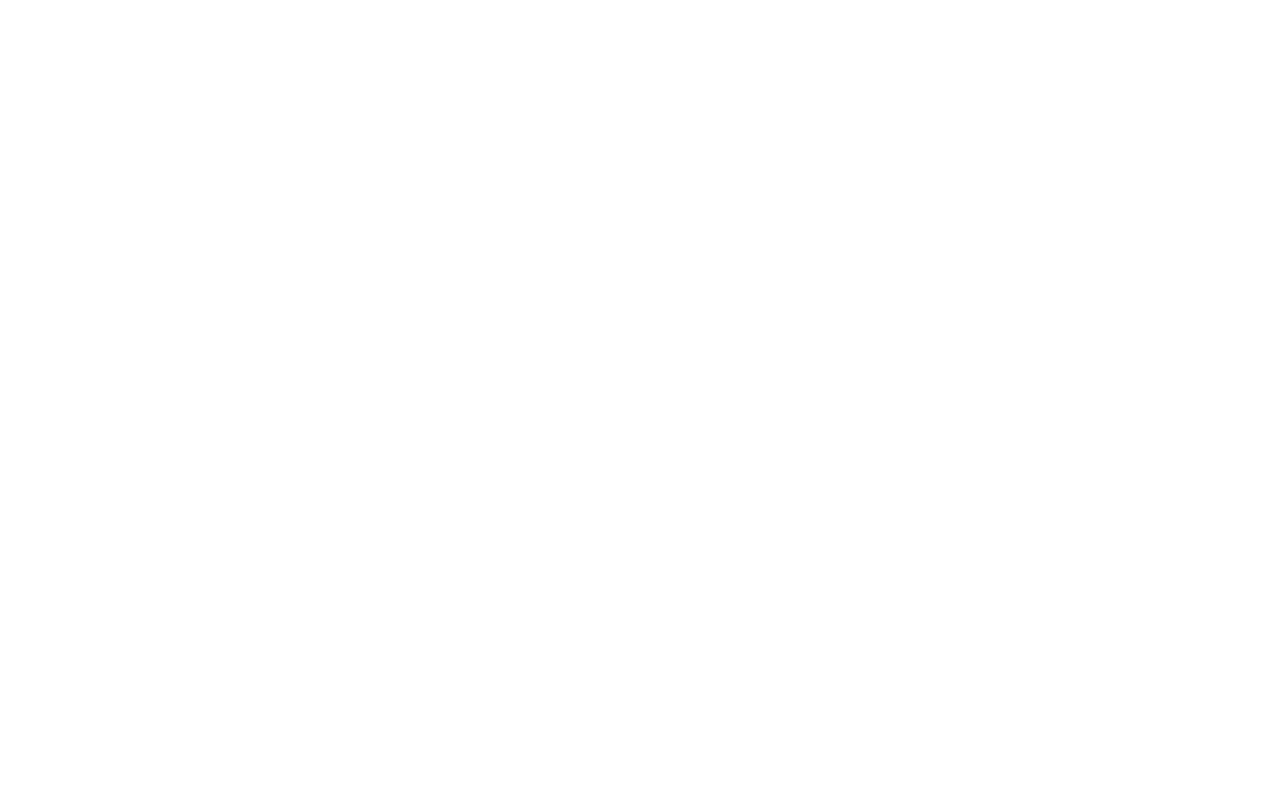
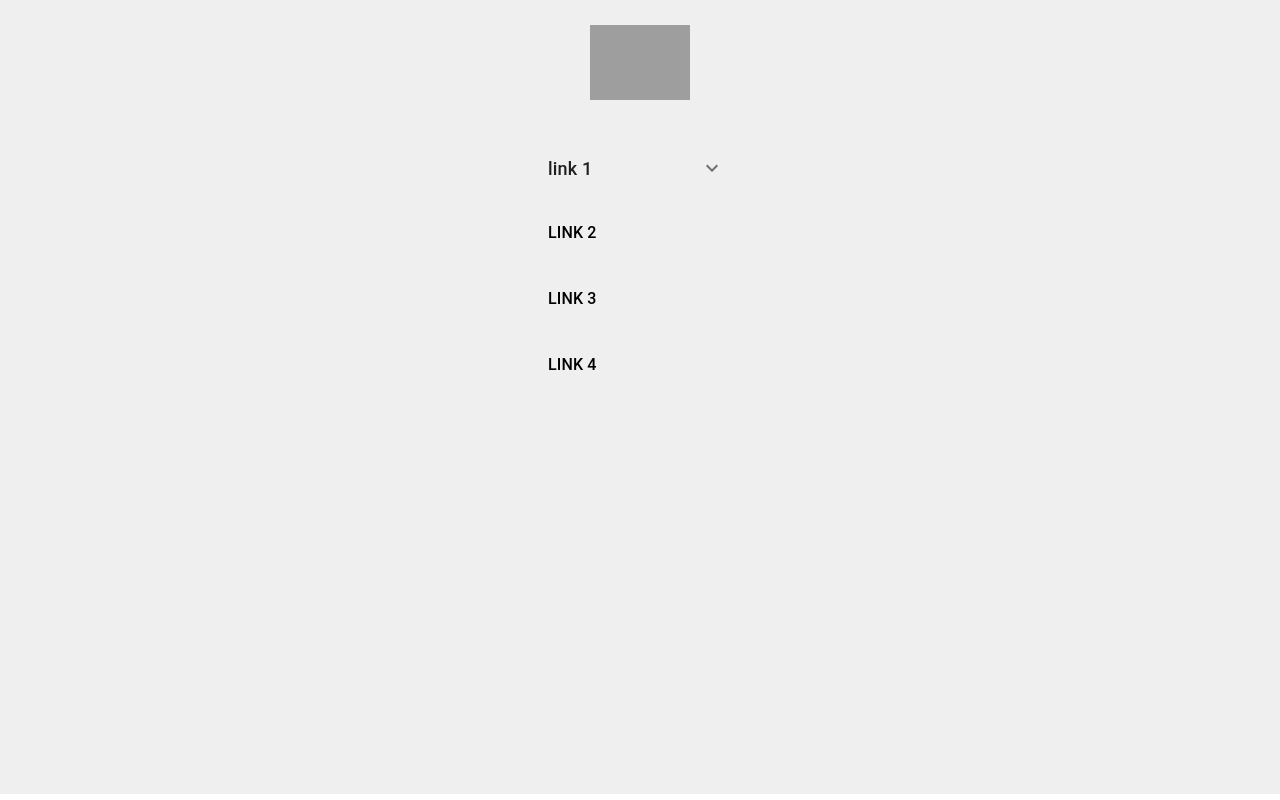
Before and after one commit to TT8-React/team4, a React (Create React App) app: page / in a window 1280 px wide. Built offline with nearby package versions, Linux system fonts and the light colour scheme; grey boxes are pictures that could not be loaded.

Commit message:
create barside with accoridan and normal items

```diff
--- a/src/App.js
+++ b/src/App.js
@@ -1,10 +1,25 @@
 
 import './App.css';
+import SideBar from './components/SideBar'
 
 function App() {
   return (
-    <div className="App">
-
+    <div className="App" style={{ height: "93vh" }}>
+      <SideBar currentRoute={3} Links={
+        [
+          {
+            //Acordian Route Exmaple
+            title: "link 1",
+            dropList: [
+              { title: "link 1.1", route: "1.1", },
+              { title: "link 1.2", route: "1.2", },
+            ]
+          },
+          //Normal Route Exmaple
+          { title: "link 2", route: "2" },
+          { title: "link 3", route: "3" },
+          { title: "link 4", route: "4" },
+        ]} />
     </div>
   );
 }
--- /dev/null
+++ b/src/components/SideBar/AccordionNavItem/index.jsx
@@ -0,0 +1,36 @@
+import { Accordion, AccordionDetails, AccordionSummary, Typography } from '@mui/material';
+import ExpandMoreIcon from '@mui/icons-material/ExpandMore';
+import NavItem from '../NavItem'
+
+import React, { useState } from 'react'
+
+export default function Index({ title, current, dropList, changeRoute }) {
+    let active = dropList?.some(link => link.route === current)
+
+    const [expanded, setExpanded] = useState(false);
+
+    const handleChange = () => {
+        setExpanded(prev => !prev);
+    };
+
+    const container = {
+        sx: { p: 0, boxShadow: "none", background: "#0000", borderWidth: "none", width: "200px", ":hover": { background: '#d0d0d0' } },
+    }
+
+    const text = {
+        fontWeight: active ? 800 : 450,
+        fontSize: 18,
+        marginLeft: -1,
+    }
+
+    return (
+        <Accordion  {...container} expanded={expanded} onChange={handleChange}>
+            <AccordionSummary sx={{ height: "36px" }} expandIcon={<ExpandMoreIcon />}>
+                <Typography {...text} children={title || "Route"} />
+            </AccordionSummary >
+            <AccordionDetails>
+                {dropList?.map(link => <NavItem key={link.title} onClick={_ => changeRoute(link.route)} current={current} {...link} />)}
+            </AccordionDetails>
+        </Accordion >
+    )
+}
--- /dev/null
+++ b/src/components/SideBar/Logo/index.jsx
@@ -0,0 +1,11 @@
+import { Box } from '@mui/material'
+import DashboardLogo from '../../../assets/Images/dashboard-logo.png'
+import React from 'react'
+
+export default function index() {
+    return (
+        <Box width="200px" >
+            <img style={{ width: "100px" }} alt="" src={DashboardLogo} />
+        </Box>
+    )
+}
--- /dev/null
+++ b/src/components/SideBar/NavItem/index.jsx
@@ -0,0 +1,26 @@
+import { Button, Typography } from '@mui/material'
+import React from 'react'
+
+export default function Index({ title, route, current, onClick }) {
+    let active = current === route
+
+    const container = {
+        onClick: onClick,
+        sx: { height: 50, cursor: "pointer", minWidth: "100px", maxWidth: "200px", ":hover": { background: '#D9D9D9' } },
+    }
+
+    const text = {
+        sx: { cursor: "pointer", minWidth: "100px" },
+        fontWeight: active ? 800 : 450,
+        fontSize: 16,
+        width: "100%",
+        textAlign: "left",
+        color: "#000"
+    }
+
+    return (
+        <Button {...container}   >
+            <Typography {...text}  >{title || "Route"}</Typography>
+        </Button>
+    )
+}
--- /dev/null
+++ b/src/components/SideBar/index.jsx
@@ -0,0 +1,27 @@
+import { Box } from '@mui/material'
+import React, { useState } from 'react'
+import Logo from './Logo'
+import NavItem from './NavItem'
+import AccNavItem from './AccordionNavItem'
+
+export default function Index({ Links, currentRoute }) {
+    const [current, setCurrent] = useState(currentRoute || "1")
+    const changeRoute = (route) => {
+        setCurrent(route)
+    }
+    const container = { bgcolor: "#EFEFEF", height: "100%", padding: "25px 50px", display: 'flex', flexDirection: 'column', gap: 5, alignItems: "center" }
+
+
+    return (
+        <Box {...container}>
+            <Logo />
+            <Box gap={2} display={"flex"} flexDirection={"column"}>
+                {Links.map((link) =>
+                    link.dropList ?
+                        <AccNavItem {...link} changeRoute={changeRoute} current={current} key={link.title} />
+                        : <NavItem {...link} onClick={_ => changeRoute(link.route)} current={current} key={link.title} />
+                )}
+            </Box>
+        </Box>
+    )
+}
```
